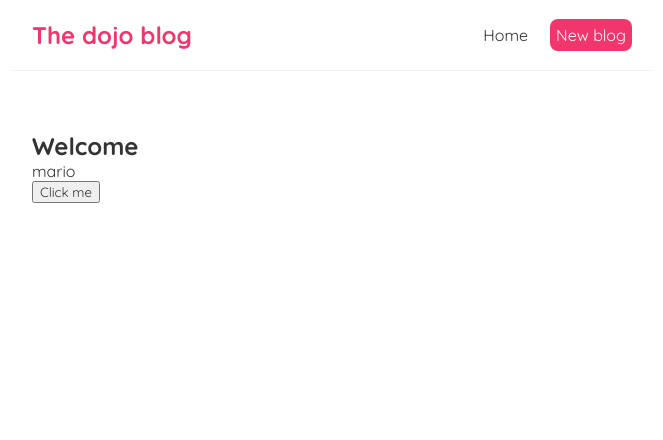
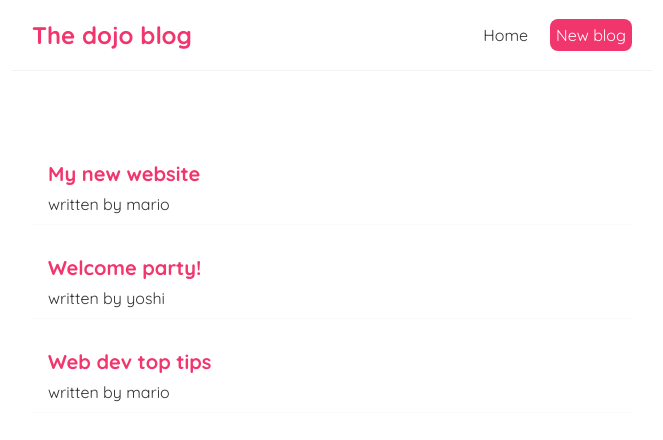
Before and after one commit to emmanuel881/learningReact, a React (Create React App) app in the folder dojo-blog/: page / in a window 1280 px wide. Shown: the top 440 px of the page, without its empty margins (308-971 px from the left). Built offline with nearby package versions, Linux system fonts and the light colour scheme.

Commit message:
outputting list

```diff
--- a/dojo-blog/src/Home.js
+++ b/dojo-blog/src/Home.js
@@ -1,24 +1,30 @@
-import { useState, userState } from "react";
+import { useState } from "react";
 
 const Home = () => {
-  const [name, setName] = useState("mario");
-  //let name = "mario";
-  let counter = 0;
-  const handleClick = (e) => {
-    if (counter === 0) {
-      setName("Tom");
-      counter = 1;
-    } else {
-      setName("mario");
-      counter = 0;
-    }
-    console.log("clicked");
-  };
+  const [blogs, setBlog] = useState([
+    { title: "My new website", body: "lorem ipsum...", author: "mario", id: 1 },
+    {
+      title: "Welcome party!",
+      body: "lorem ipsum...",
+      author: "yoshi",
+      id: 2,
+    },
+    {
+      title: "Web dev top tips",
+      body: "lorem ipsum...",
+      author: "mario",
+      id: 3,
+    },
+  ]);
+
   return (
     <div className="home">
-      <h2>Welcome</h2>
-      <p>{name}</p>
-      <button onClick={handleClick}>Click me</button>
+      {blogs.map((blog) => (
+        <div className="blog-preview" key={blog.id}>
+          <h2>{blog.title}</h2>
+          <p>written by {blog.author}</p>
+        </div>
+      ))}
     </div>
   );
 };
--- a/dojo-blog/src/index.css
+++ b/dojo-blog/src/index.css
@@ -33,3 +33,17 @@
   margin: 40px auto;
   padding: 20px;
 }
+/* blog previews / list */
+.blog-preview {
+  padding: 10px 16px;
+  margin: 20px 0;
+  border-bottom: 1px solid #fafafa;
+}
+.blog-preview:hover {
+  box-shadow: 1px 3px 5px rgba(0, 0, 0, 0.1);
+}
+.blog-preview h2 {
+  font-size: 20px;
+  color: #f1356d;
+  margin-bottom: 8px;
+}
```
